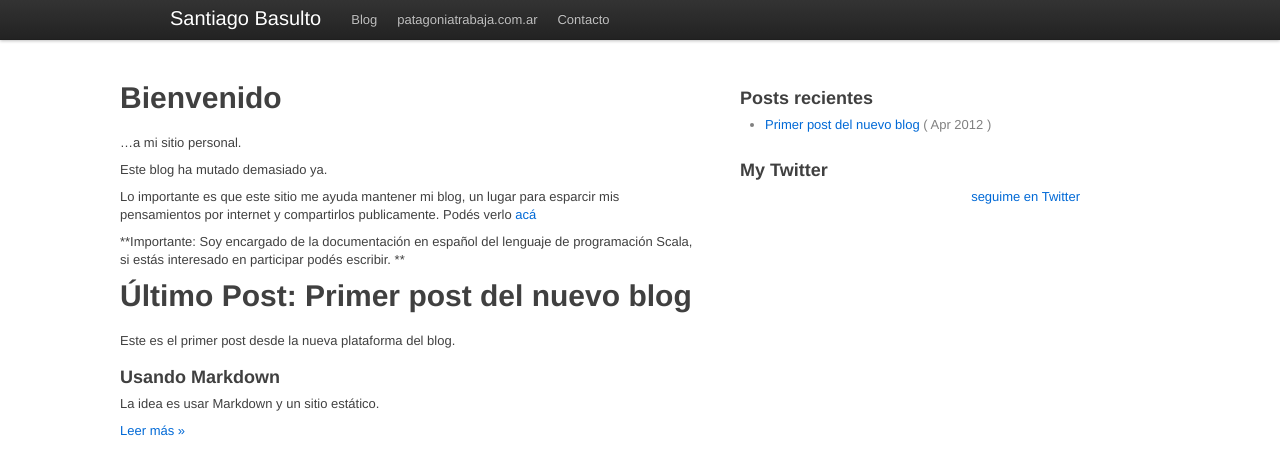
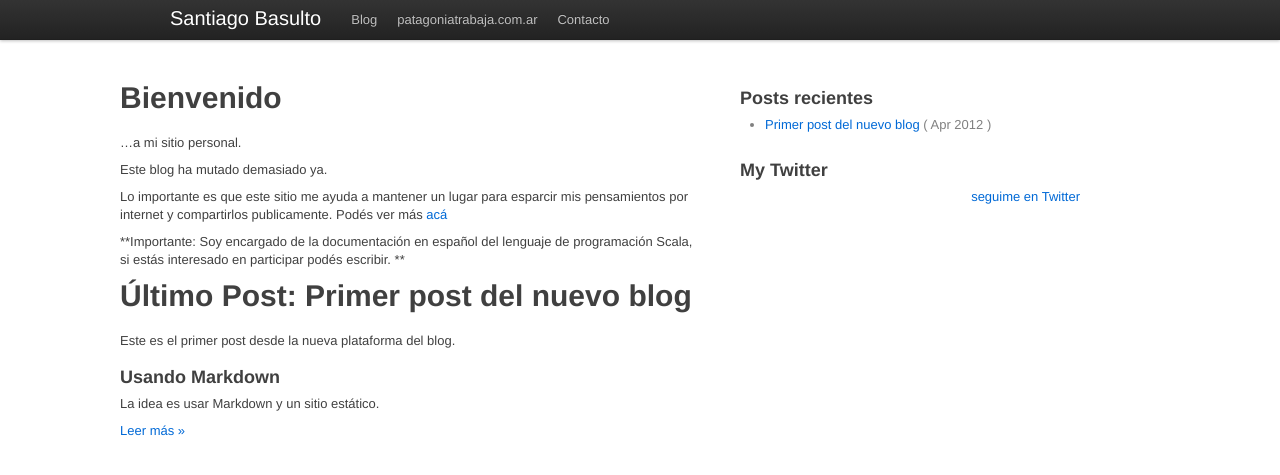
Before and after one commit to santiagobasulto/santiagobasulto.github.com, a Jekyll site: the page built from index.md, in a window 1280 px wide. Shown: the top 475 px of the page. Built offline with Jekyll 4.4.1, drawn with Linux system fonts in a browser that asks for light colours; Markdown is read by kramdown in place of the engine named in the settings; comment, search, counter and statistics services are not loaded.

Commit message:
Index changes

```diff
--- a/index.md
+++ b/index.md
@@ -10,7 +10,7 @@ title: Santiago Basulto
 
 Este blog ha mutado demasiado ya.
 
-Lo importante es que este sitio me ayuda mantener mi blog, un lugar para esparcir mis pensamientos por internet y compartirlos publicamente. Podés verlo [acá](/archive.html)
+Lo importante es que este sitio me ayuda a mantener un lugar para esparcir mis pensamientos por internet y compartirlos publicamente. Podés ver más [acá](/archive.html)
 
 **Importante: Soy encargado de la documentación en español del lenguaje de programación Scala, si estás interesado en participar podés escribir. **
 
```
